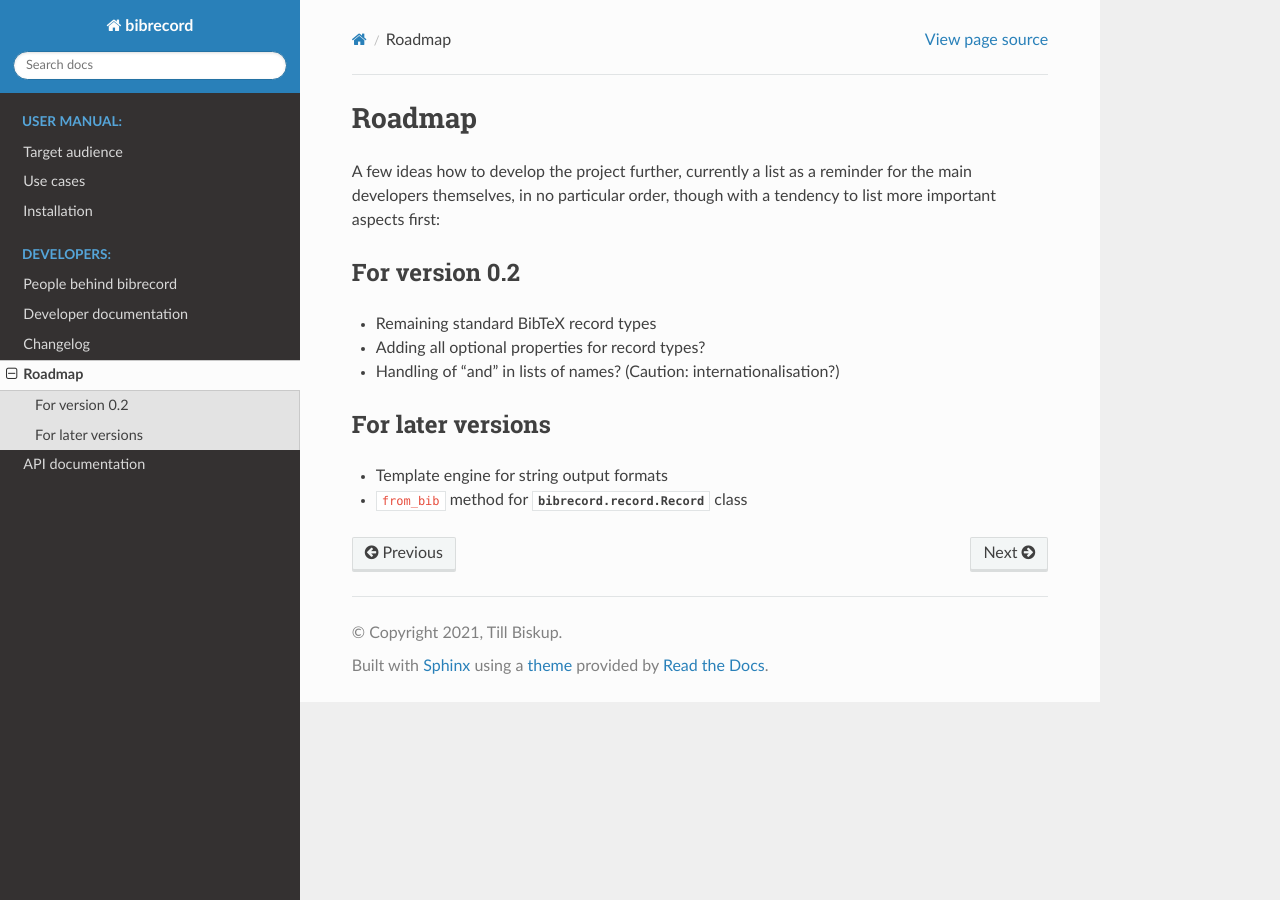
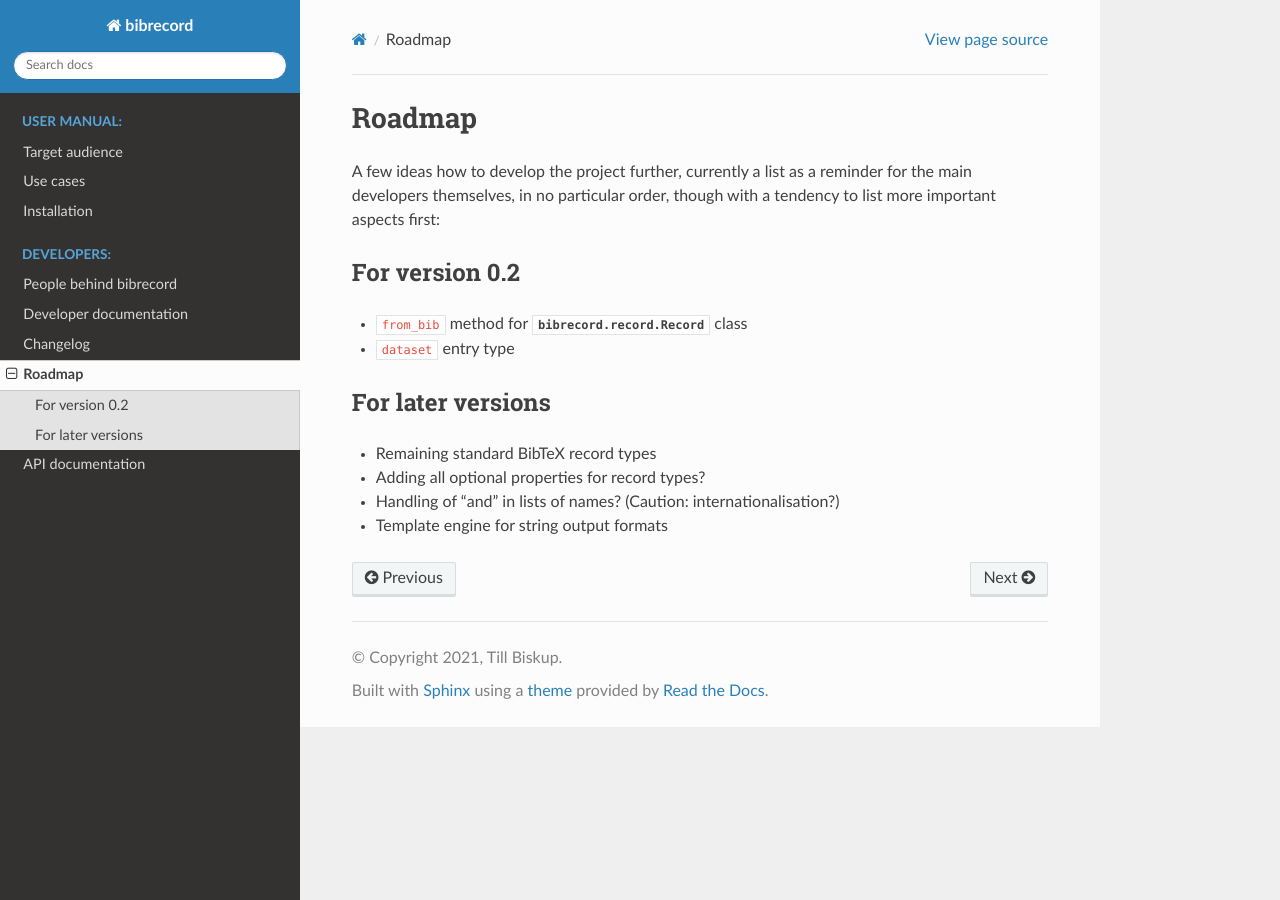
Before and after one commit to tillbiskup/bibrecord, a Sphinx documentation site: the page built from docs/roadmap.rst, in a window 1280 px wide. Built offline with Sphinx 7.4.7 and the Read the Docs theme 2.0.0, drawn with Linux system fonts in a browser that asks for light colours.

Commit message:
Update roadmap

```diff
--- a/docs/roadmap.rst
+++ b/docs/roadmap.rst
@@ -8,16 +8,18 @@ A few ideas how to develop the project further, currently a list as a reminder f
 For version 0.2
 ===============
 
+* ``from_bib`` method for :class:`bibrecord.record.Record` class
+
+* ``dataset`` entry type
+
+
+For later versions
+==================
+
 * Remaining standard BibTeX record types
 
 * Adding all optional properties for record types?
 
 * Handling of "and" in lists of names? (Caution: internationalisation?)
 
-
-For later versions
-==================
-
 * Template engine for string output formats
-
-* ``from_bib`` method for :class:`bibrecord.record.Record` class
```
Also changed, not shown: 1 other file.
